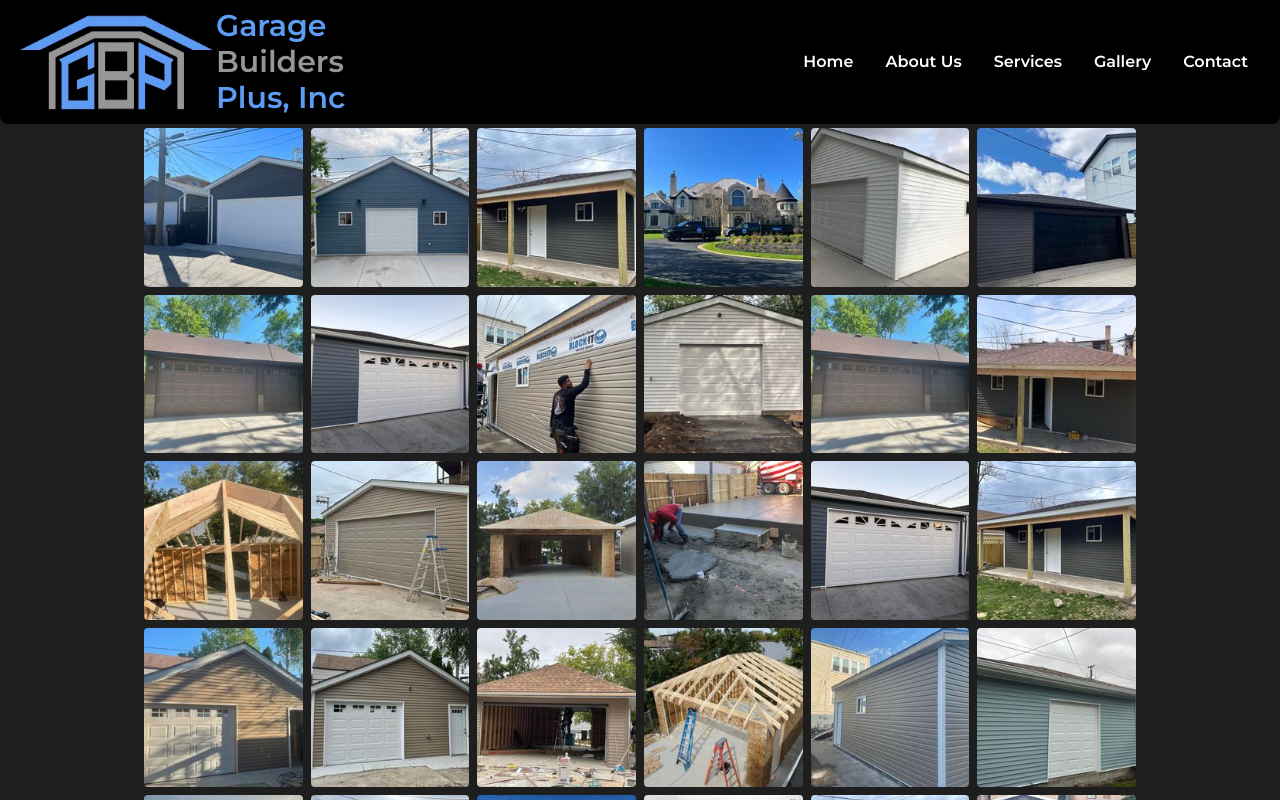
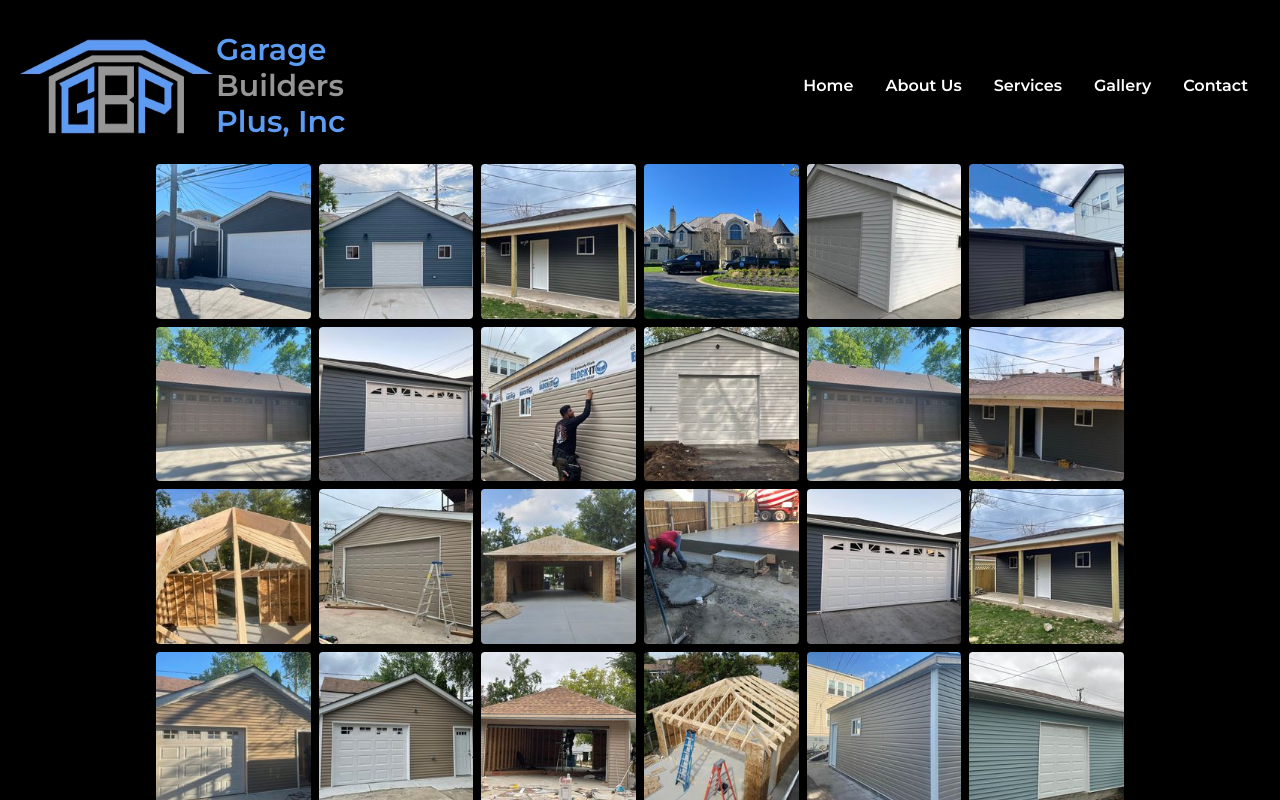
Before and after one commit to jurgenstevens/garage-builders-plus, a React (Vite) app: page /gallery in a window 1280 px wide. Shown: the top 800 px of the page. Built offline with nearby package versions, Linux system fonts and the light colour scheme.

Commit message:
Fix issue with overlapping services component styling.

```diff
--- a/src/App.jsx
+++ b/src/App.jsx
@@ -9,7 +9,7 @@ import Footer from './components/Footer.jsx'
 
 function App() {
   return (
-    <div className="App flex flex-col h-screen bg-[#1E1E1E]">
+    <div className="App flex flex-col h-screen"> // possible background of bg-[#1E1E1E]
       <Navbar />
       <div className="flex-grow">
         <Routes>
@@ -20,7 +20,7 @@ function App() {
           <Route path="/contact" element={<Contact />} />
         </Routes>
       </div>
-      <Footer className="h-16" />
+      <Footer className="mt-auto" />
     </div>
   )
 }
--- a/src/pages/Gallery.jsx
+++ b/src/pages/Gallery.jsx
@@ -6,13 +6,13 @@ export default function Gallery() {
   for (let i = 1; i <= 30; i++) {
       imgArr.push(
         <div>
-          <img key={`galleryimg${i}`} src={`../src/assets/images/gbpgallery${i}.jpeg`} alt={`galleryimg${i}`} className="w-full h-full rounded object-cover" />
+          <img key={`galleryImg${i}`} src={`../src/assets/images/gbpgallery${i}.jpeg`} alt={`galleryimg${i}`} className="w-full h-full rounded object-cover" />
         </div>
       )
     }
 
   return (
-    <div className="max-w-screen-lg mx-auto p-1">
+    <div className="max-w-screen-lg mx-auto p-4">
       <div className="grid grid-cols-6 h-4/5 gap-2">
         {imgArr}
       </div>
--- a/src/pages/Services.jsx
+++ b/src/pages/Services.jsx
@@ -4,7 +4,7 @@ import React from 'react'
 
   export default function Services() {
     return (
-      <div className='container flex flex-wrap mx-auto max-w-screen-lg p-2 max-h-screen'>
+      <div className='container flex flex-wrap mx-auto max-w-screen-lg p-2 pb-5'>
         <div className='w-full p-4'>
           <div className='h-full rounded-lg overflow-hidden shadow-md bg-black text-white flex items-center max-h-150'>
             <div className='flex-1'>
```
